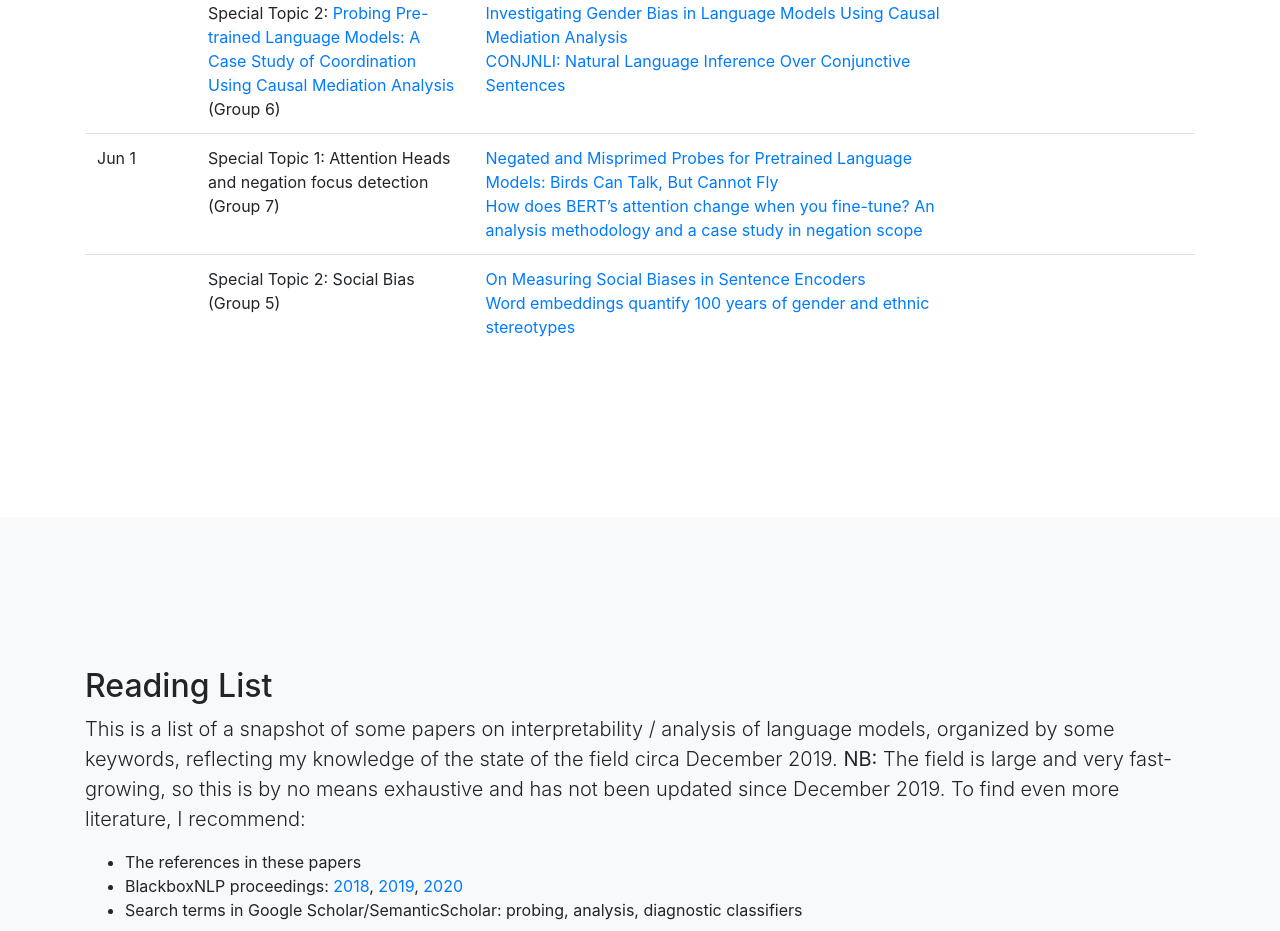
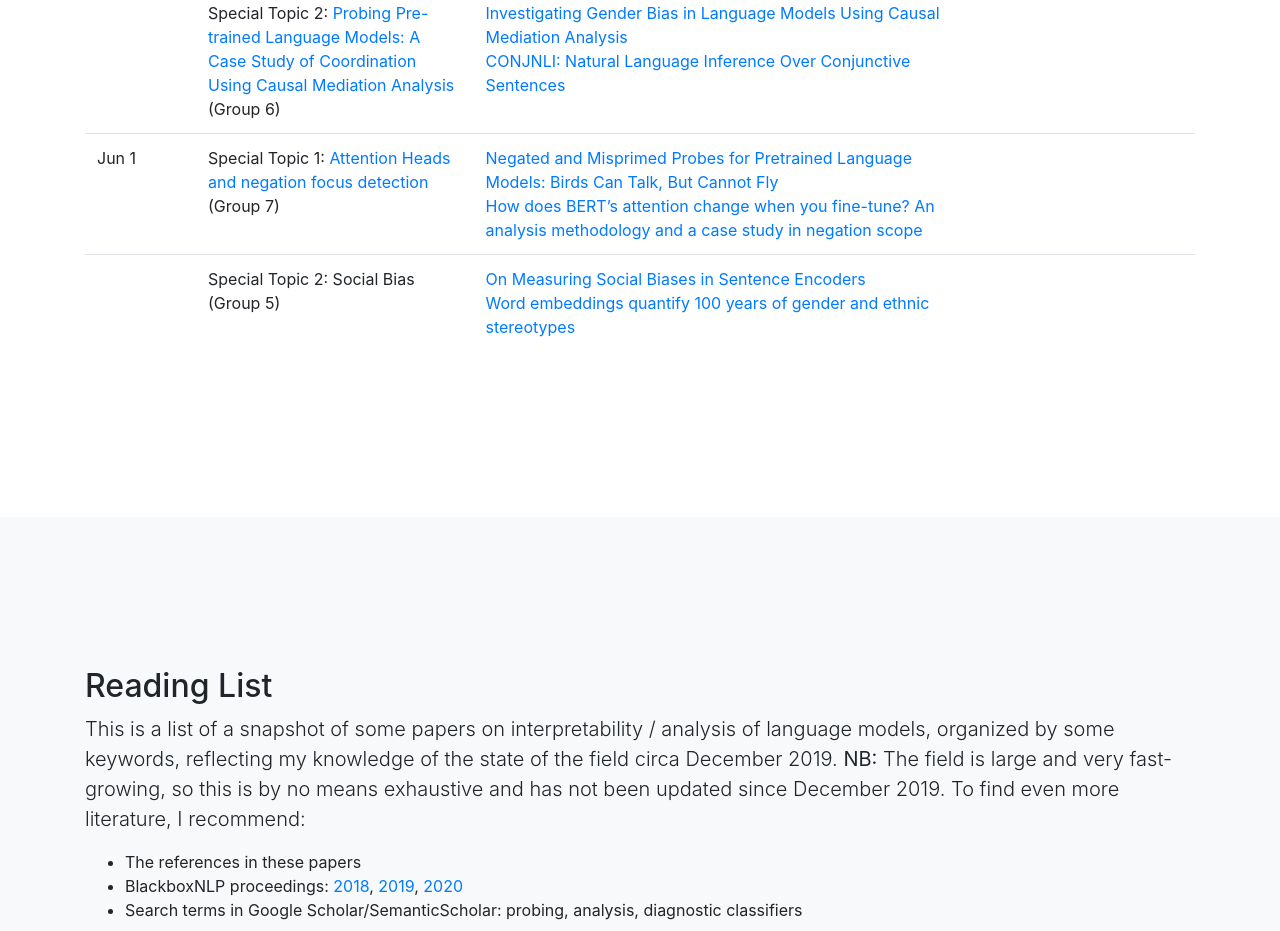
Before and after one commit to shanest/teaching, a plain HTML site: page 575/spr22/index.html in a window 1280 px wide. Shown: the part 4519-5450 px from the top of the page. Drawn offline with Linux system fonts and the light colour scheme.

Commit message:
grp7 slides

```diff
--- a/575/spr22/index.html
+++ b/575/spr22/index.html
@@ -400,7 +400,7 @@
 								<tr>
 									<td>Jun 1</td>
 									<td>
-										Special Topic 1: Attention Heads and negation focus detection (Group 7)
+										Special Topic 1: <a href="slides/special_topics/grp7_negation-focus.pdf" target="_blank">Attention Heads and negation focus detection</a> (Group 7)
 									</td>
 									<td>
 										<a href="https://aclanthology.org/2020.acl-main.698/" target="_blank">Negated and Misprimed Probes for Pretrained Language Models: Birds Can Talk, But Cannot Fly</a>
```
Also changed, not shown: 1 other file.
